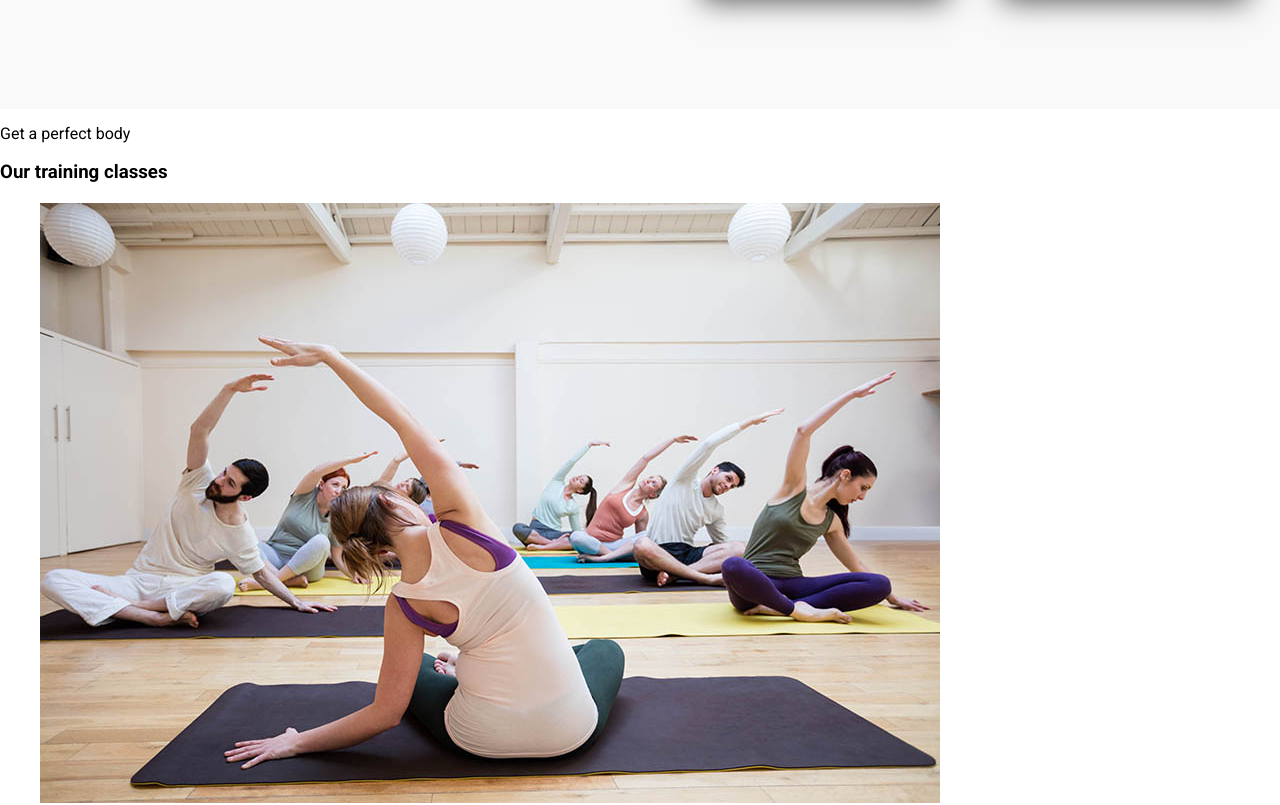
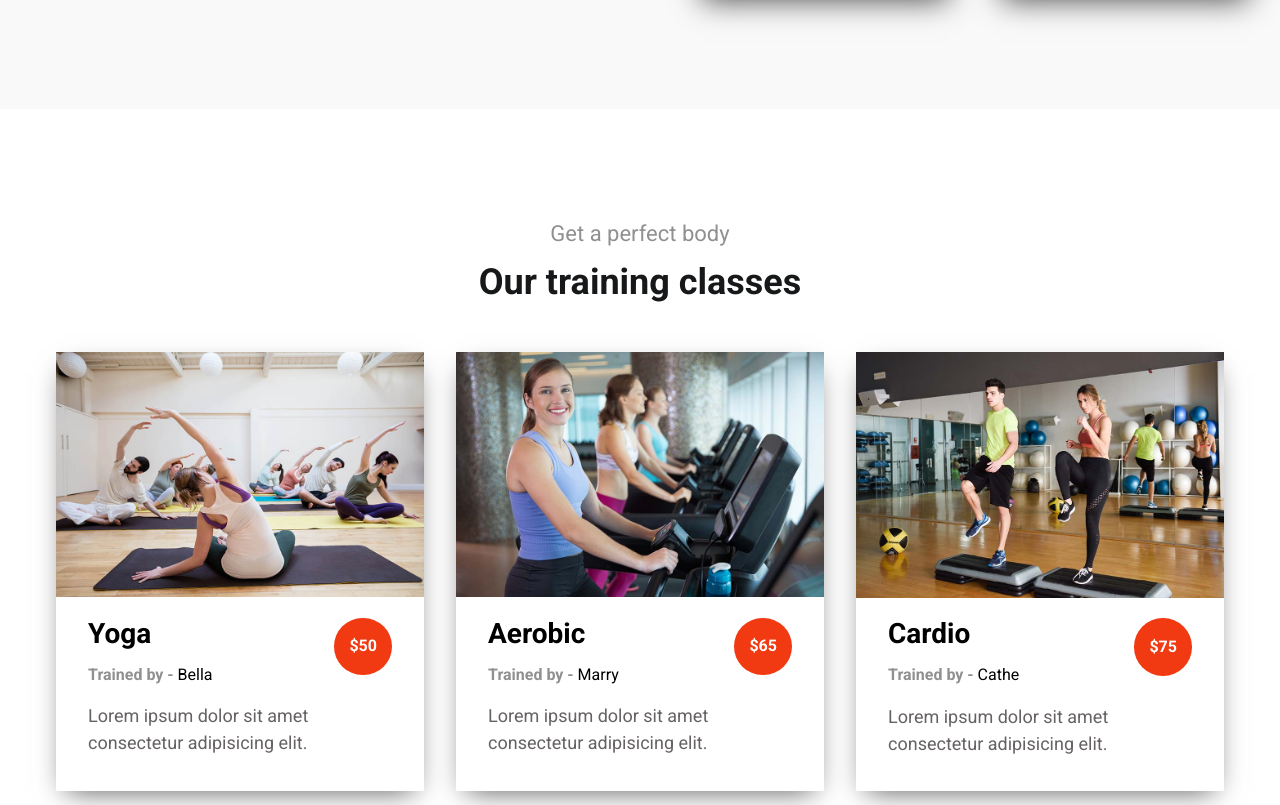
Before and after one commit to MateuszRuszczynski/Gym-page, a website built with webpack: page src/content/index.html in a window 1280 px wide. Shown: the part 1721-2526 px from the top of the page. Built offline with nearby package versions, Linux system fonts and the light colour scheme; files whose address does not match are found by name.

Commit message:
Feat: section training css styles

```diff
--- a/src/content/index.html
+++ b/src/content/index.html
@@ -100,8 +100,10 @@
       </div>
     </section>
     <section class="training">
-      <p class="training__text">Get a perfect body</p>
-      <h3 class="training__heading">Our training classes</h3>
+      <header class="training__box">
+        <p class="training__text">Get a perfect body</p>
+        <h3 class="training__heading">Our training classes</h3>
+      </header>
       <div class="container">
         <div class="classes">
           <div class="classes__box">
@@ -112,29 +114,35 @@
                 <p class="classes__text"><span class="classes__special">Trained by - </span>Bella</p>
                 <p class="classes__more-info">Lorem ipsum dolor sit amet consectetur adipisicing elit.</p>
               </div>
-              <div class="classes__price">$50</div>
+              <div class="classes__circle">
+                <span class="classes__price">$50</span>
+              </div>
             </div>
           </div>
           <div class="classes__box">
-            <img src="../assets/img/yoga-class.jpg" alt="yoga" class="classes__img">
+            <img src="../assets/img/crossfit-class.jpg" alt="crossfit" class="classes__img">
             <div class="classes__info">
               <div class="classes__details">
-                <h4 class="classes__heading">Yoga</h4>
-                <p class="classes__text"><span class="classes__special">Trained by - </span>Bella</p>
+                <h4 class="classes__heading">Aerobic</h4>
+                <p class="classes__text"><span class="classes__special">Trained by - </span>Marry</p>
                 <p class="classes__more-info">Lorem ipsum dolor sit amet consectetur adipisicing elit.</p>
               </div>
-              <div class="classes__price">$50</div>
+              <div class="classes__circle">
+                <span class="classes__price">$65</span>
+              </div>
             </div>
           </div>
           <div class="classes__box">
-            <img src="../assets/img/yoga-class.jpg" alt="yoga" class="classes__img">
+            <img src="../assets/img/cardio-class.jpg" alt="cardio" class="classes__img">
             <div class="classes__info">
               <div class="classes__details">
-                <h4 class="classes__heading">Yoga</h4>
-                <p class="classes__text"><span class="classes__special">Trained by - </span>Bella</p>
+                <h4 class="classes__heading">Cardio</h4>
+                <p class="classes__text"><span class="classes__special">Trained by - </span>Cathe</p>
                 <p class="classes__more-info">Lorem ipsum dolor sit amet consectetur adipisicing elit.</p>
               </div>
-              <div class="classes__price">$50</div>
+              <div class="classes__circle">
+                <span class="classes__price">$75</span>
+              </div>
             </div>
           </div>
         </div>
--- a/src/scss/main.scss
+++ b/src/scss/main.scss
@@ -3,6 +3,7 @@
 @import "modules/nav&caption";
 @import "modules/feature";
 @import "modules/about";
+@import "modules/training";
 
 html {
   box-sizing: border-box;
--- /dev/null
+++ b/src/scss/modules/_training.scss
@@ -0,0 +1,62 @@
+.training{
+  padding: 7rem 0;
+  &__box{
+    text-align: center;
+  }
+  &__text{
+    color: $gray-color;
+    font-size: 1.375rem;
+    margin: 0;
+  }
+  &__heading{
+    font-size: 2.25rem;
+    color: $dark-color;
+    font-weight: bold;
+    margin: 1rem 0 3rem;
+  }
+}
+
+.classes{
+  padding: 0 1rem;
+  display: grid;
+  grid-template-columns: repeat(auto-fit, minmax(300px, 1fr));
+  grid-gap: 2rem;
+  &__box{
+    box-shadow: 0px 10px 27px -10px rgba(0,0,0,0.66);
+  }
+  &__img{
+    width: 100%;
+  }
+  &__info{
+    display: flex;
+    align-items: center;
+    padding: 1rem 2rem;
+  }
+  &__heading{
+    font-size: 1.75rem;
+    font-weight: bold;
+    margin: 0;
+  }
+  &__special{
+    color: $gray-color;
+    font-weight: bold;
+  }
+  &__more-info{
+    color: $p-color;
+    font-size: 1.125rem;
+    line-height: 1.7rem;
+  }
+  &__circle{
+    align-self: flex-start;
+    display: flex;
+    align-items: center;
+    justify-content: center;
+    width: 40px;
+    height: 40px;
+    border-radius: 50%;
+    background-color: $primary-color;
+    padding: 1.8rem;
+    color: $white-color;
+    font-weight: bold;
+  }
+}
```
Also changed, not shown: dist/css/main.css, dist/index.html, 1 other file.
